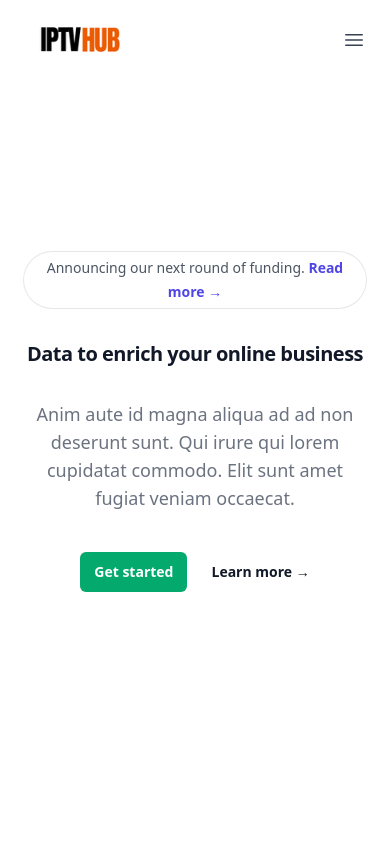
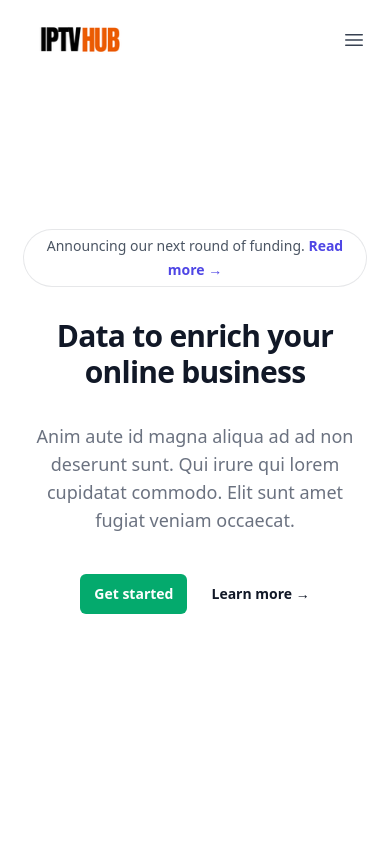
Before and after one commit to redox132/iptvhub.pl, a Laravel app: page / in a window 390 px wide. Shown: the top 843 px of the page. Run offline with Laravel 12, Linux system fonts and the light colour scheme; some libraries are stand-ins or nearby versions.

Commit message:
add branch

```diff
--- a/resources/views/home.blade.php
+++ b/resources/views/home.blade.php
@@ -10,16 +10,13 @@
 </head>
 
 <body>
-    <!-- Include this script tag or install `@tailwindplus/elements` via npm: -->
-    <!-- <script src="https://cdn.jsdelivr.net/npm/@tailwindplus/elements@1" type="module"></script> -->
     <div class="bg-white">
         <header class="absolute inset-x-0 top-0 z-50">
             <nav aria-label="Global" class="flex items-center justify-between p-6 lg:px-8">
                 <div class="flex lg:flex-1">
                     <a href="#" class="-m-1.5 p-1.5">
                         <span class="sr-only">Your Company</span>
-                        <img src="{{ asset('images/logo.png') }}"
-                            alt="" class="h-8 w-auto" />
+                        <img src="{{ asset('images/logo.png') }}" alt="" class="h-8 w-auto" />
                     </a>
                 </div>
                 <div class="flex lg:hidden">
@@ -105,8 +102,10 @@
                                 class="absolute inset-0"></span>Read more <span aria-hidden="true">&rarr;</span></a>
                     </div>
                 </div>
-                <h1 class="text-xl font-semibold tracking-tight text-balance text-gray-900 sm:text-7xl">Data to enrich
-                    your online business</h1>
+                <h1 class="text-3xl font-semibold tracking-tight text-balance text-gray-900 sm:text-7xl">
+                    Data to enrich
+                    your online business
+                </h1>
                 <p class="mt-8 text-lg font-medium text-pretty text-gray-500 sm:text-xl/8">Anim aute id magna aliqua ad
                     ad non deserunt sunt. Qui irure qui lorem cupidatat commodo. Elit sunt amet fugiat veniam occaecat.
                 </p>
```
